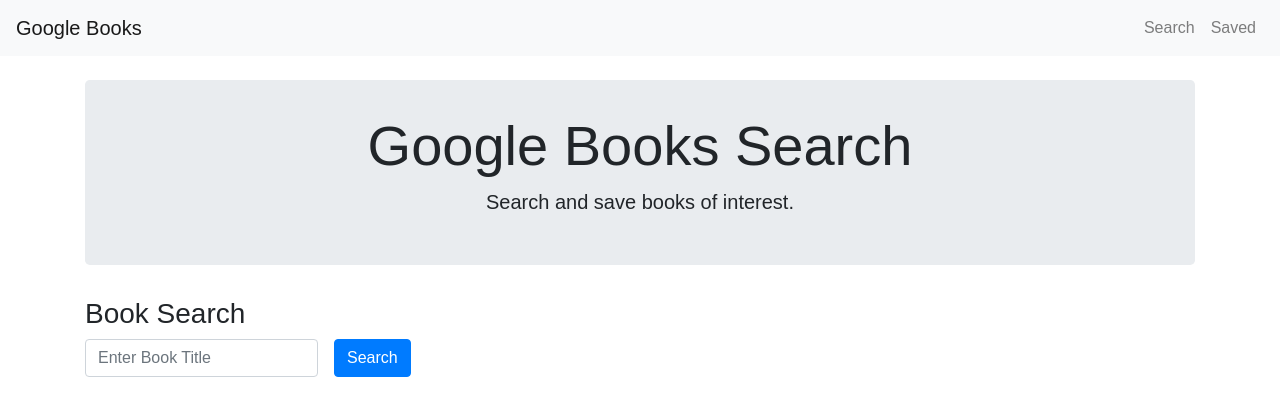
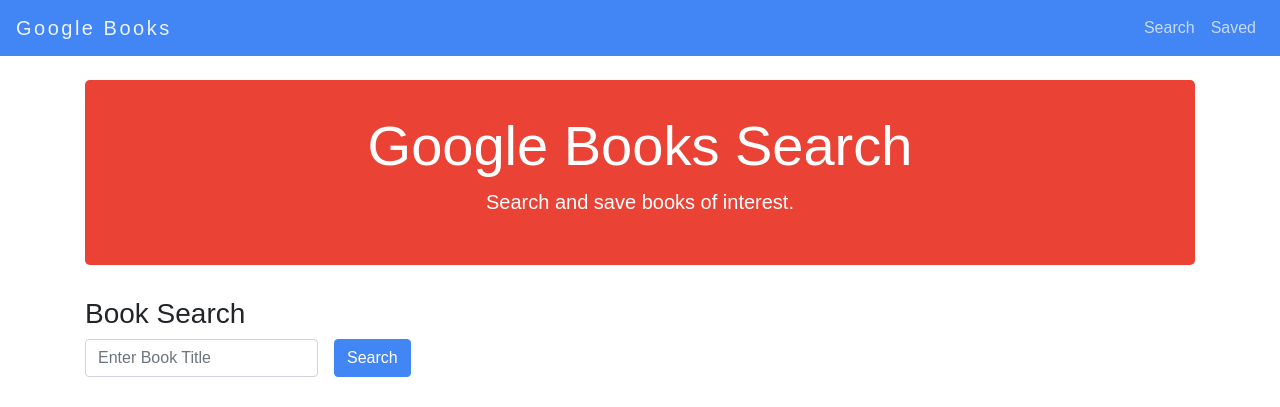
Before and after one commit to jpauletti/google-books-search, a React (Create React App) app in the folder client/: page / in a window 1280 px wide. Shown: the top 407 px of the page. Built offline with nearby package versions, Linux system fonts and the light colour scheme; no server answers.

Commit message:
styling to include google colors

```diff
--- a/client/src/components/Navbar/index.js
+++ b/client/src/components/Navbar/index.js
@@ -5,7 +5,7 @@ class Navbar extends Component {
 
     render() {
         return (
-            <nav className="navbar navbar-expand-lg navbar-light bg-light">
+            <nav className="navbar navbar-expand-lg navbar-dark bg-dark">
                 <a className="navbar-brand" href="/">Google Books</a>
                 <button className="navbar-toggler" type="button" data-toggle="collapse" data-target="#navbarSupportedContent" aria-controls="navbarSupportedContent" aria-expanded="false" aria-label="Toggle navigation">
                     <span className="navbar-toggler-icon"></span>
--- a/client/src/components/Navbar/style.css
+++ b/client/src/components/Navbar/style.css
@@ -0,0 +1,25 @@
+.bg-dark {
+    background-color: #4285f4!important;
+}
+
+.navbar-dark .navbar-brand {
+    color: rgba(255,255,255,.9);
+    letter-spacing: 2.5px;
+}
+
+.navbar-dark .navbar-nav .nav-link {
+    color: rgba(255,255,255,.7);
+}
+
+.navbar-dark .navbar-nav .nav-link:hover {
+    color: rgba(255,255,255,.9);
+}
+
+.jumbotron {
+    background-color: #ea4335;
+    color: white;
+}
+
+.display-4 {
+    font-weight: 400;
+}
--- a/client/src/components/Results/index.js
+++ b/client/src/components/Results/index.js
@@ -47,7 +47,7 @@ class Results extends Component {
                                                 </div>
                                                 <div className="col-md-2 col-sm-3 text-right">
                                                     <a href={book.link} target="_blank" rel="noopener noreferrer" className="btn btn-sm btn-primary firstBtn">View</a>
-                                                    <a href="#" className="btn btn-sm btn-primary save-book" onClick={this.saveBook}>Save</a>
+                                                    <a href="#" className="btn btn-sm btn-warning save-book" onClick={this.saveBook}>Save</a>
                                                 </div>
                                             </div>
                                             <div className="row mt-2">
--- a/client/src/components/Results/style.css
+++ b/client/src/components/Results/style.css
@@ -3,3 +3,20 @@
     background-position: center;
     background-size: contain;
 }
+
+.btn-primary {
+    background-color: #4285f4;
+    border-color: #4285f4;
+}
+
+.save-book {
+    background-color: #fbbc05 !important;
+    border-color: #fbbc05 !important;
+    color: #212529 !important;
+}
+
+.save-book:hover {
+    color: #212529 !important;
+    background-color: #e0a800 !important;
+    border-color: #d39e00 !important;
+}
--- a/client/src/components/Saved/index.js
+++ b/client/src/components/Saved/index.js
@@ -58,7 +58,7 @@ class Saved extends Component {
                                                 </div>
                                                 <div className="col-md-2 col-sm-3 text-right">
                                                     <a href={book.link} target="_blank" rel="noopener noreferrer" className="btn btn-sm btn-primary firstBtn">View</a>
-                                                    <a href="#" className="btn btn-sm btn-primary save-book" onClick={this.deleteBook}>Delete</a>
+                                                    <a href="#" className="btn btn-sm btn-danger" onClick={this.deleteBook}>Delete</a>
                                                 </div>
                                             </div>
                                             <div className="row mt-2">
--- a/client/src/components/Saved/style.css
+++ b/client/src/components/Saved/style.css
@@ -1,9 +1,3 @@
-/* .result-card {
-    border: 1px solid rgba(0,0,0, 0.3);
-    border-radius: 5px;
-    padding: 5px 0;
-} */
-
 .card-title {
     margin-bottom: .5rem;
 }
@@ -12,6 +6,16 @@
     margin-right: 8px;
 }
 
+.btn-primary {
+    background-color: #4285f4;
+    border-color: #4285f4;
+}
+
+.btn-danger {
+    background-color: #ea4335;
+    border-color: #ea4335;
+}
+
 @media screen and (max-width: 991px) {
     .firstBtn {
         margin-right: 0;
--- a/client/src/components/Search/style.css
+++ b/client/src/components/Search/style.css
@@ -1,3 +1,8 @@
+.btn-primary {
+    background-color: #4285f4;
+    border-color: #4285f4;
+}
+
 /* remove margin-left on input field */
 @media (min-width: 576px) {
     .ml-sm-3, .mx-sm-3 {
```
